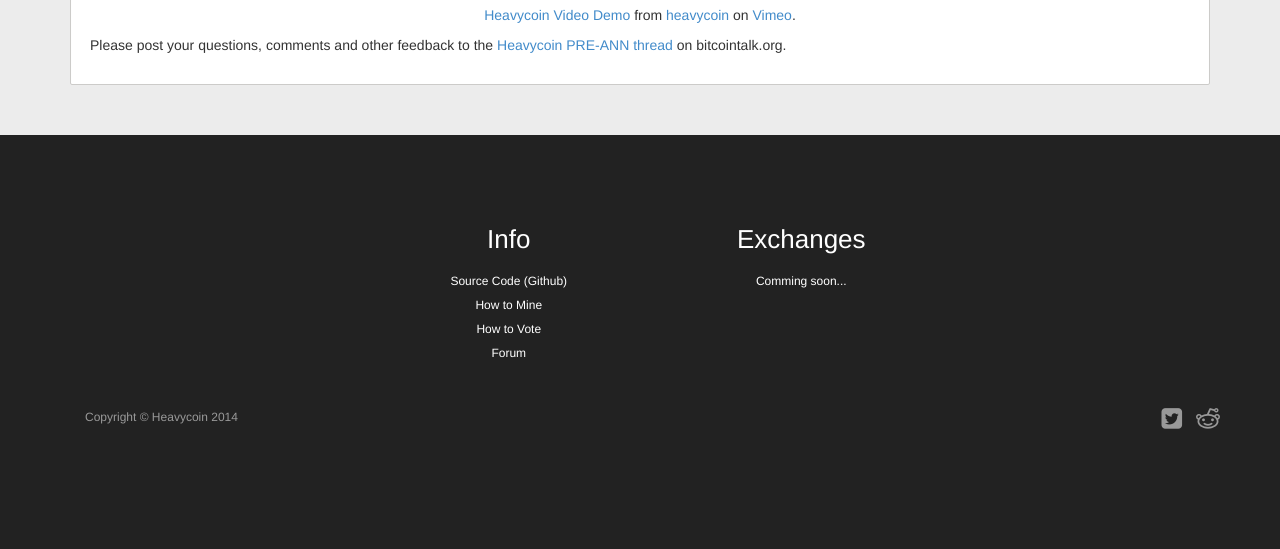
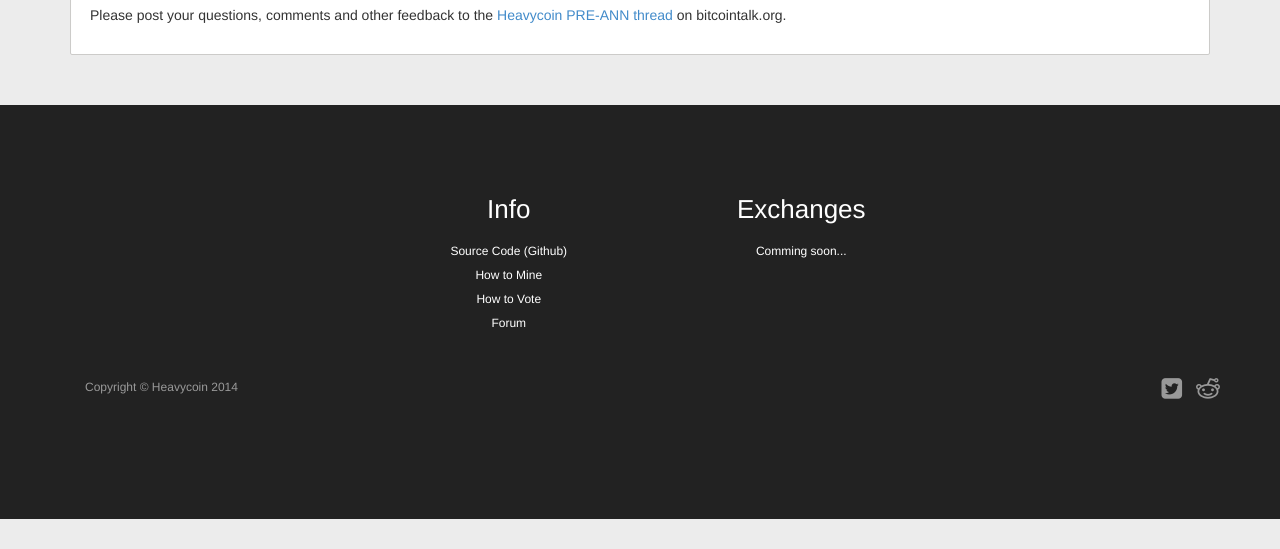
Before and after one commit to heavycoin/heavycoin.github.io, a Jekyll site: the page built from video-demo.html, in a window 1280 px wide and 1257 px high. Shown: the part 708-1257 px from the top of the window. Built offline with Jekyll 4.4.1, drawn with Linux system fonts in a browser that asks for light colours; Markdown is read by kramdown in place of the engine named in the settings.

Commit message:
Removed distracting links

```diff
--- a/video-demo.html
+++ b/video-demo.html
@@ -19,7 +19,7 @@
         <br/>
 
         <center>
-          <iframe src="//player.vimeo.com/video/87431460" width="685" height="400" frameborder="0" webkitallowfullscreen mozallowfullscreen allowfullscreen></iframe> <p><a href="http://vimeo.com/87431460">Heavycoin Video Demo</a> from <a href="http://vimeo.com/heavycoin">heavycoin</a> on <a href="https://vimeo.com">Vimeo</a>.</p>
+          <iframe src="//player.vimeo.com/video/87431460" width="685" height="400" frameborder="0" webkitallowfullscreen mozallowfullscreen allowfullscreen></iframe>
         </center>
 
         <p>
```
